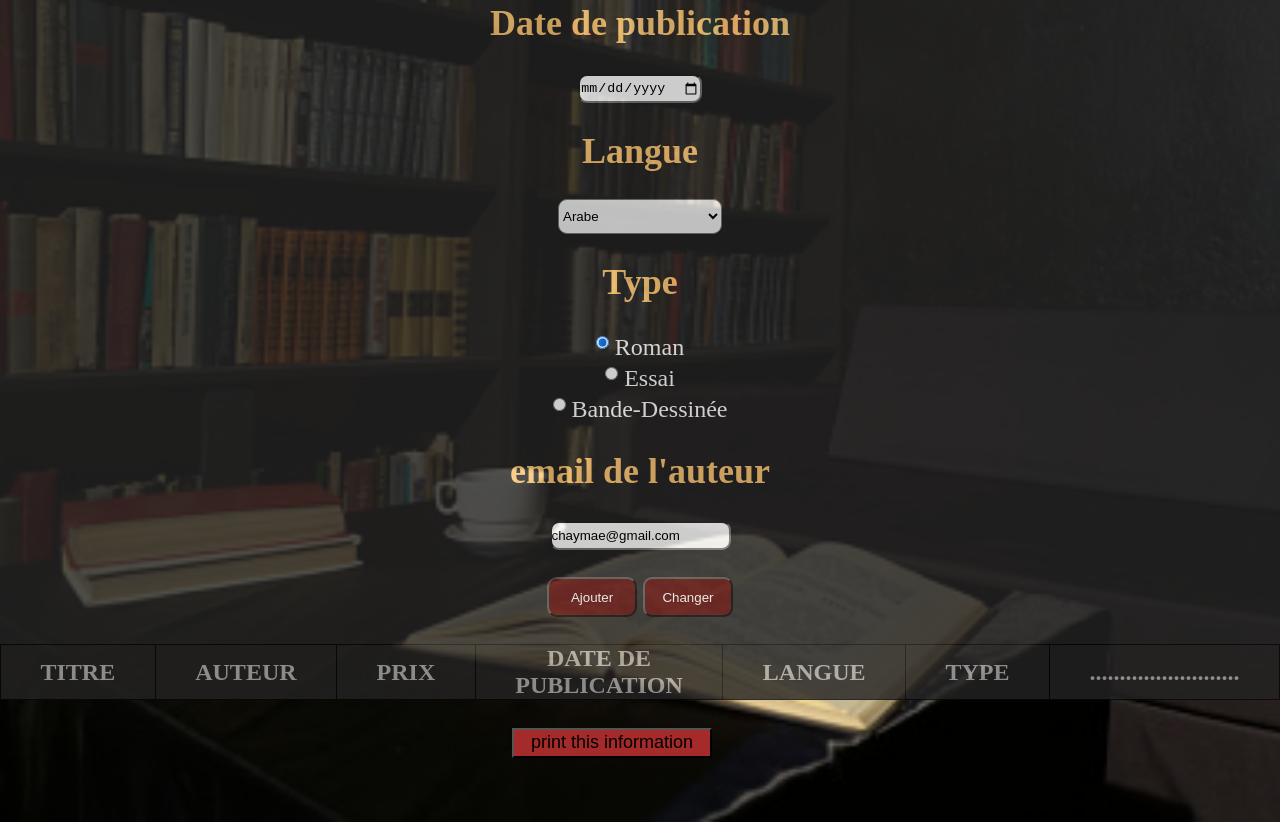
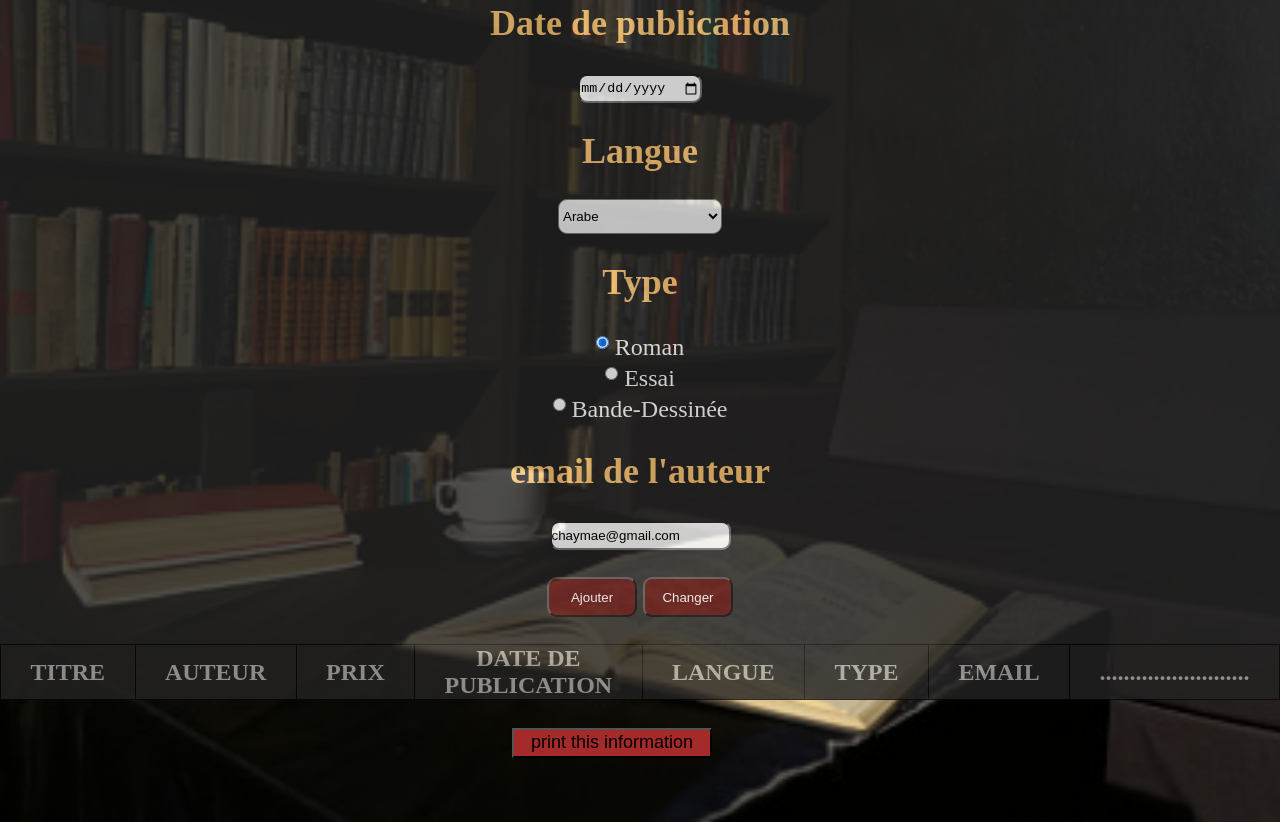
Before and after one commit to shaymaebkn/library-v2-local-storage-print-, a plain HTML site: page projet-8-8-main/projet-8/index.html in a window 1280 px wide. Shown: the part 298-1120 px from the top of the page. Drawn offline with Linux system fonts and the light colour scheme.

Commit message:
Update index.html

```diff
--- a/projet-8-8-main/projet-8/index.html
+++ b/projet-8-8-main/projet-8/index.html
@@ -84,6 +84,7 @@
                     <th>Date de publication</th>
                     <th>Langue</th>
                     <th>Type</th>
+                    <th>email</th>
                     <th>.........................</th>
                 </tr>
             </thead>
```
